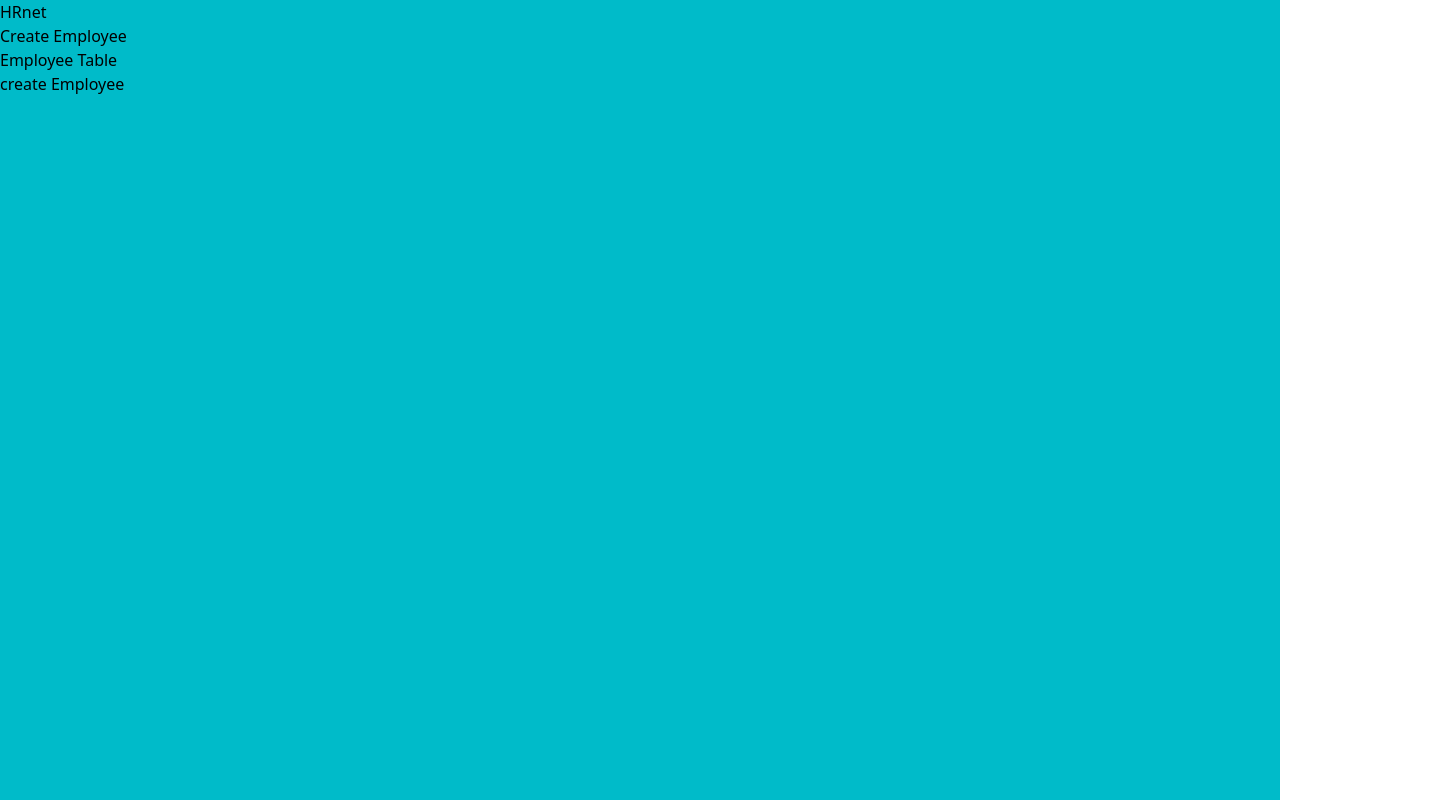
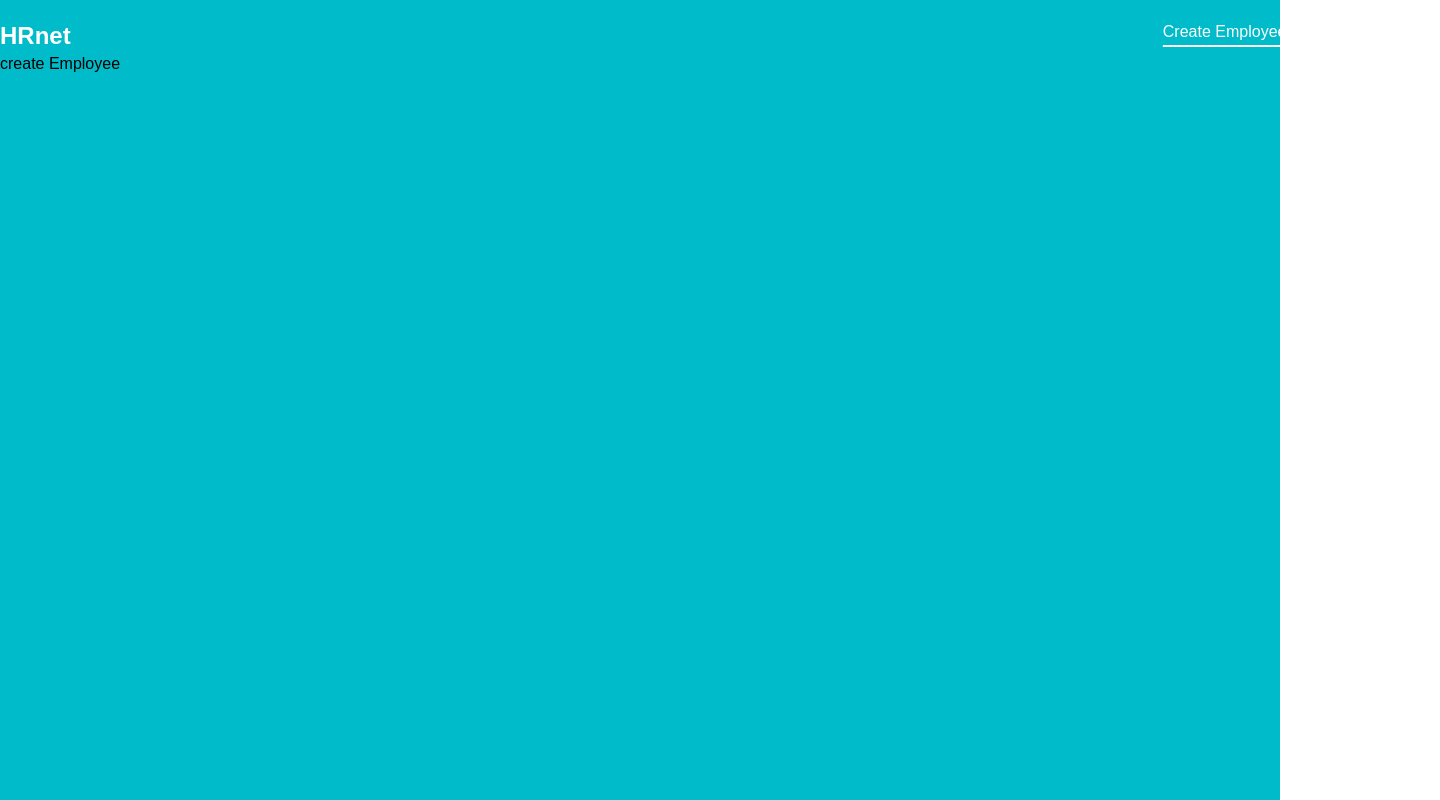
Before and after one commit to Willigan49/Wealth-Health, a React (Vite) app: page / in a window 1280 px wide. Shown: the whole page, 1440 px wide, since content can reach past the window. Built offline with nearby package versions, Linux system fonts and the light colour scheme.

Commit message:
Header finish

```diff
--- a/src/components/Header.tsx
+++ b/src/components/Header.tsx
@@ -1,18 +1,38 @@
-import { Link } from "react-router-dom";
+import { NavLink, Link } from "react-router-dom";
 
 export default function Header(): JSX.Element {
   return (
-    <div>
+    <div className="flex justify-between text-secondary">
       <div>
-        <h1>HRnet</h1>
+        <Link to="/">
+          <h1 className="text-2xl font-black">HRnet</h1>
+        </Link>
       </div>
       <div>
-        <ul>
+        <ul className="flex gap-10">
           <li>
-            <Link to="/">Create Employee</Link>
+            <NavLink
+              to="/"
+              className={({ isActive }) =>
+                isActive
+                  ? "underline decoration-2 underline-offset-8"
+                  : undefined
+              }
+            >
+              Create Employee
+            </NavLink>
           </li>
           <li>
-            <Link to="/table">Employee Table</Link>
+            <NavLink
+              to="/table"
+              className={({ isActive }) =>
+                isActive
+                  ? "underline decoration-2 underline-offset-8"
+                  : undefined
+              }
+            >
+              Employee Table
+            </NavLink>
           </li>
         </ul>
       </div>
--- a/src/routes/Root.tsx
+++ b/src/routes/Root.tsx
@@ -4,9 +4,11 @@ import Header from "../components/Header";
 export default function Root(): JSX.Element {
   return (
     <>
-      <div className=" h-screen w-screen bg-principal">
-        <Header />
-        <Outlet />
+      <div className=" h-screen w-screen bg-principal font-nunito">
+        <div className="w-[1440px] m-auto pt-5">
+          <Header />
+          <Outlet />
+        </div>
       </div>
     </>
   );
```
